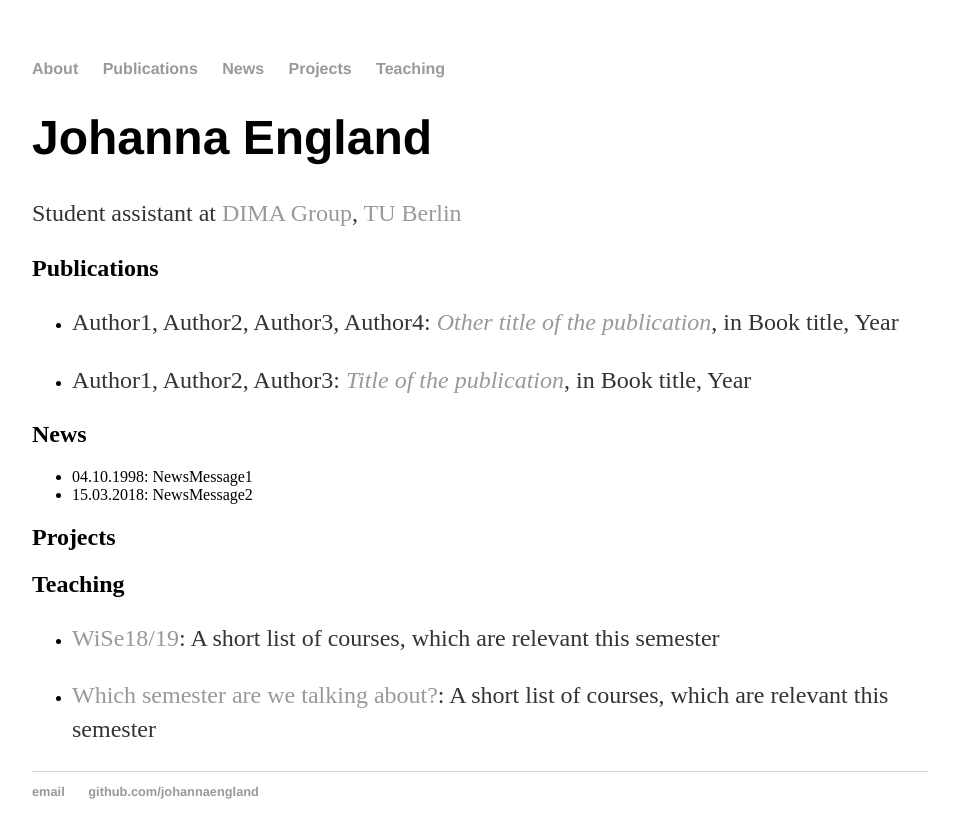
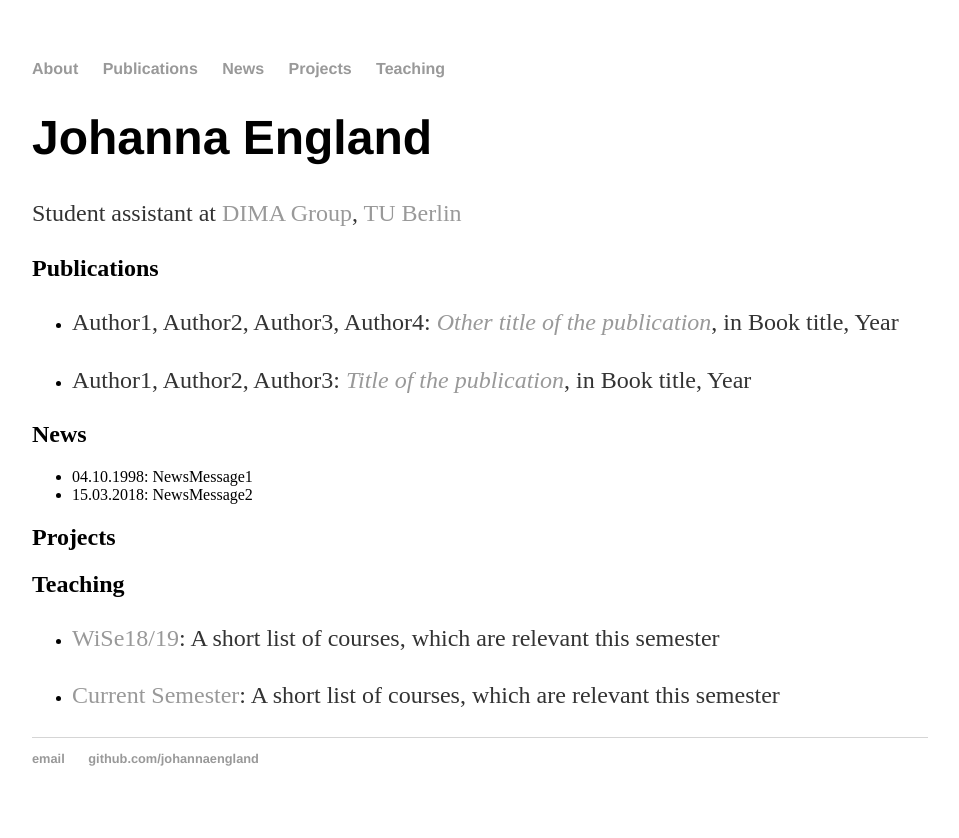
Before and after one commit to johannaengland/johannaengland.github.io, a Jekyll site: the page built from index.md, in a window 1280 px wide. Shown: the top 838 px of the page, without its empty margins (160-1119 px from the left). Built offline with Jekyll 4.4.1, drawn with Linux system fonts in a browser that asks for light colours.

Commit message:
Update current-semester.md

```diff
--- a/_teaching/current-semester.md
+++ b/_teaching/current-semester.md
@@ -1,6 +1,6 @@
 ---
 layout: teaching
-title: "Which semester are we talking about?"
+title: "Current Semester"
 courses: "A short list of courses, which are relevant this semester"
 
 ---
```
